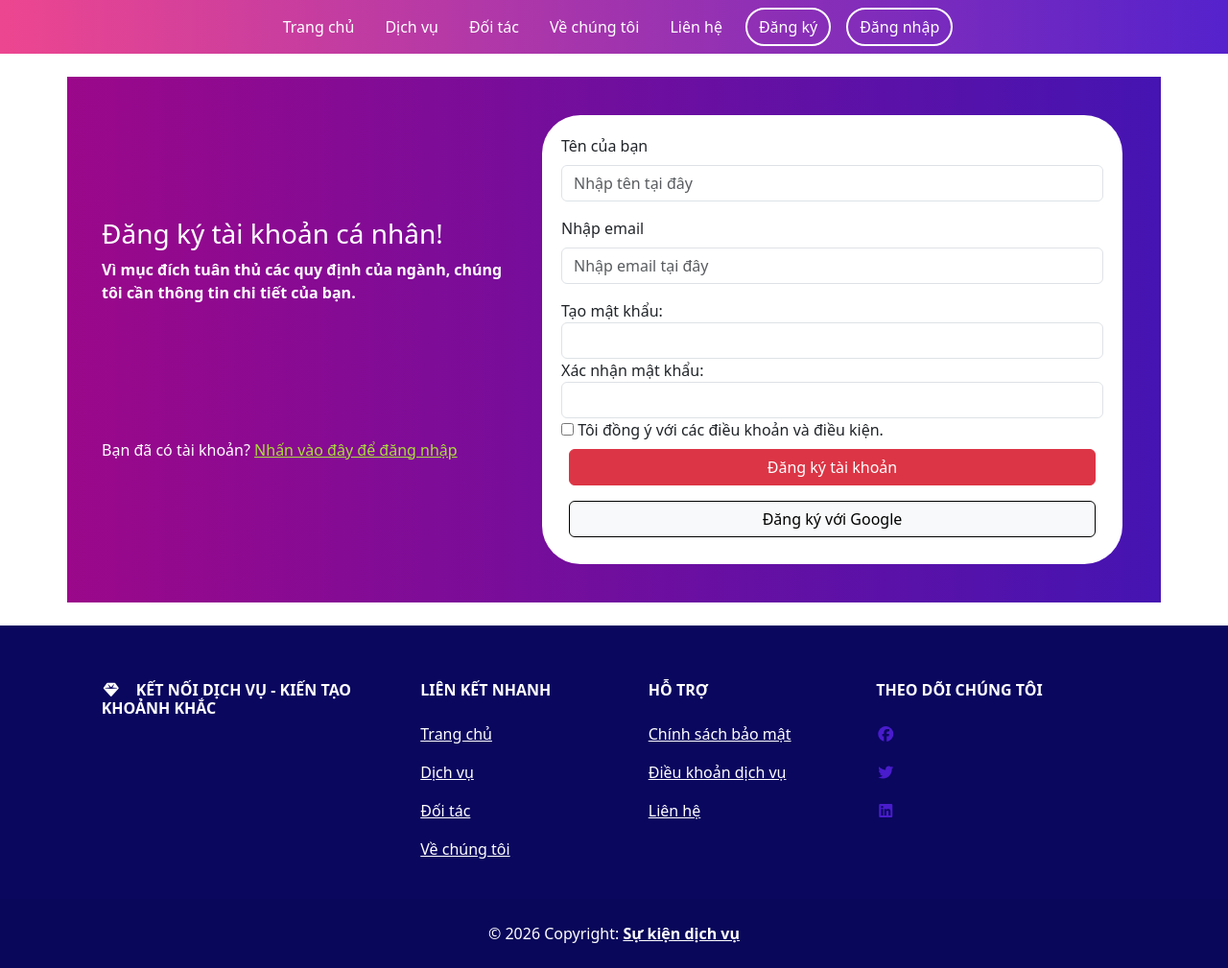
After one commit to mphuc454/EventDecorWeb, a Flask app: page /register in a window 1280 px wide. The commit adds this page. Shown: the whole page at 96% size. Run offline with Flask 3, Linux system fonts and the light colour scheme.

Commit message:
add register page

```diff
--- a/app.py
+++ b/app.py
@@ -19,5 +19,9 @@ def contact_us():
 def event_services():
     return render_template("eventservices.html")
 
+@app.route('/register')
+def register_user():
+    return render_template("register.html")
+
 if __name__ == "__main__":
     app.run(debug=True)
--- /dev/null
+++ b/static/css/register.css
@@ -0,0 +1,10 @@
+.register-contact {
+  background: linear-gradient(to right, #9b088a, #4514b2);
+  padding: 24px;
+}
+.register-form {
+  background: #ffffff;
+  border-radius: 40px;
+  overflow: hidden;
+  padding: 20px;
+}
--- a/static/css/style.css
+++ b/static/css/style.css
@@ -23,3 +23,8 @@
   width: 90px;
   border-radius: 50%;
 }
+.btn-register,
+.btn-login {
+  border: 2px solid white;
+  border-radius: 40px;
+}
--- a/templates/base.html
+++ b/templates/base.html
@@ -35,6 +35,10 @@
     <link
       rel="stylesheet"
       href="{{url_for('static', filename='css/events.css')}}"
+    />
+    <link
+      rel="stylesheet"
+      href="{{url_for('static', filename='css/register.css')}}"
     />
   </head>
   <body>
--- a/templates/navbar.html
+++ b/templates/navbar.html
@@ -18,10 +18,10 @@
           <a class="nav-link text-white" href="{{ url_for ("contact_us") }}">Liên hệ</a>
         </li>
         <li class="nav-item">
-          <a class="btn btn-pill text-white" href="#">Đăng ký</a>
+          <a class="btn btn-pill text-white btn-register" href="{{ url_for ("register_user") }}">Đăng ký</a>
         </li>
         <li class="nav-item">
-          <a class="btn btn-pill text-white" href="#">Đăng nhập</a>
+          <a class="btn btn-pill text-white btn-login" href="#">Đăng nhập</a>
         </li>
       </ul>
     </div>
--- /dev/null
+++ b/templates/register.html
@@ -0,0 +1,74 @@
+{% extends "base.html" %} {% block title %} Đăng ký{% endblock title %} {% block
+content %}
+<div class="container mb-4 mt-4 d-flex flex-column justify-content-center">
+  <div class="row register-contact">
+    <div
+      class="col-5 info-contact text-white d-flex flex-column justify-content-center gap-4"
+    >
+      <div class="d-flex flex-column justify-content-evenly h-100">
+        <div class="fw-semibold">
+          <h3>Đăng ký tài khoản cá nhân!</h3>
+          <p>
+            Vì mục đích tuân thủ các quy định của ngành, chúng tôi cần thông tin
+            chi tiết của bạn.
+          </p>
+        </div>
+
+        <span class="justify-content-end"
+          >Bạn đã có tài khoản?
+          <a style="color: rgb(170, 220, 61)" href="#"
+            >Nhấn vào đây để đăng nhập</a
+          >
+        </span>
+      </div>
+    </div>
+    <div class="col-7 p-3">
+      <div class="register-form">
+        <form>
+          <!-- Tên -->
+          <div class="form-group mb-3">
+            <label for="name" class="form-label">Tên của bạn</label>
+            <input
+              type="text"
+              class="form-control"
+              id="name"
+              placeholder="Nhập tên tại đây"
+            />
+          </div>
+          <div class="form-group mb-3">
+            <label for="email" class="form-label">Nhập email</label>
+            <input
+              type="email"
+              class="form-control"
+              id="email"
+              placeholder="Nhập email tại đây"
+            />
+          </div>
+          <div class="form-group">
+            <label for="pwd">Tạo mật khẩu:</label>
+            <input type="password" class="form-control" id="pwd" />
+          </div>
+          <div class="form-group">
+            <label for="pwd">Xác nhận mật khẩu:</label>
+            <input type="password" class="form-control" id="confirm-pwd" />
+          </div>
+          <div class="checkbox">
+            <label
+              ><input type="checkbox" /> Tôi đồng ý với các điều khoản và điều
+              kiện.</label
+            >
+          </div>
+          <!-- Button -->
+          <div class="d-flex flex-column justify-content-center m-2 gap-3">
+            <a class="btn btn-danger"> Đăng ký tài khoản </a>
+            <a class="btn btn-light" style="border: 1px solid">
+              Đăng ký với Google
+            </a>
+          </div>
+        </form>
+      </div>
+    </div>
+  </div>
+</div>
+
+{% endblock content %}
```
